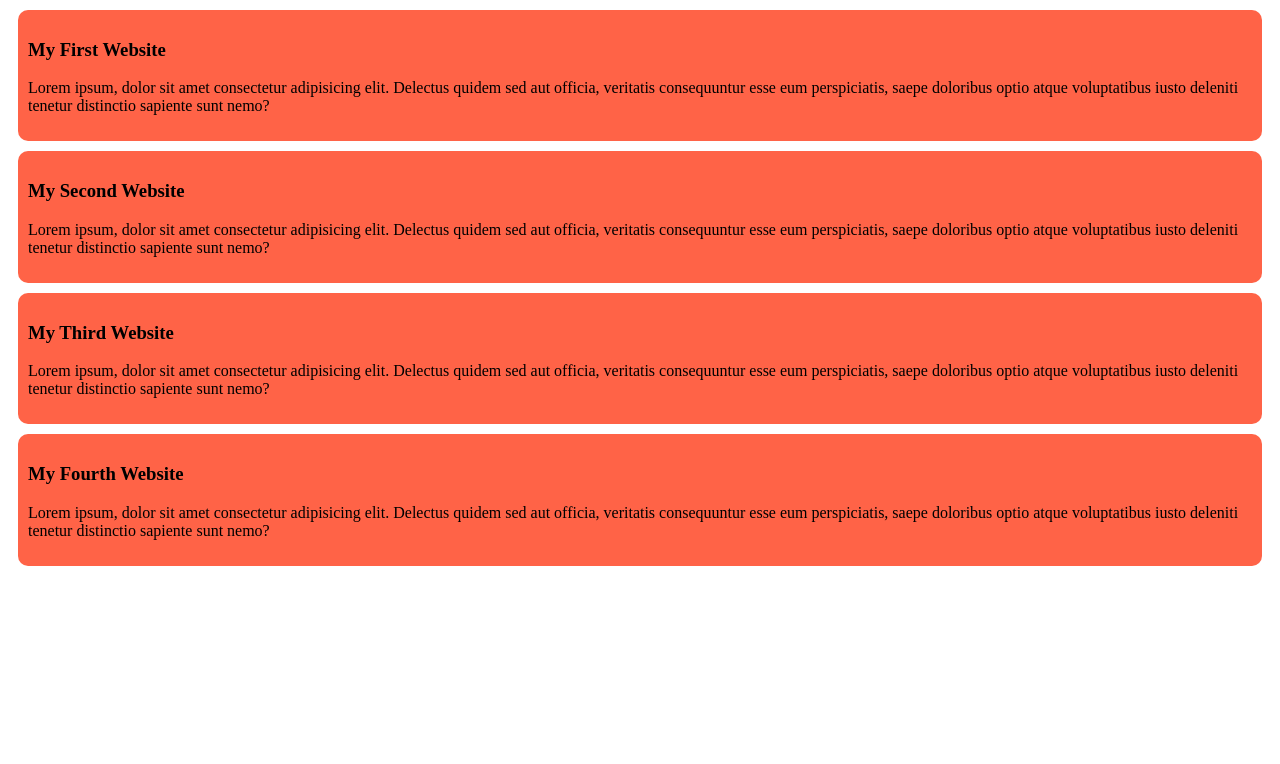
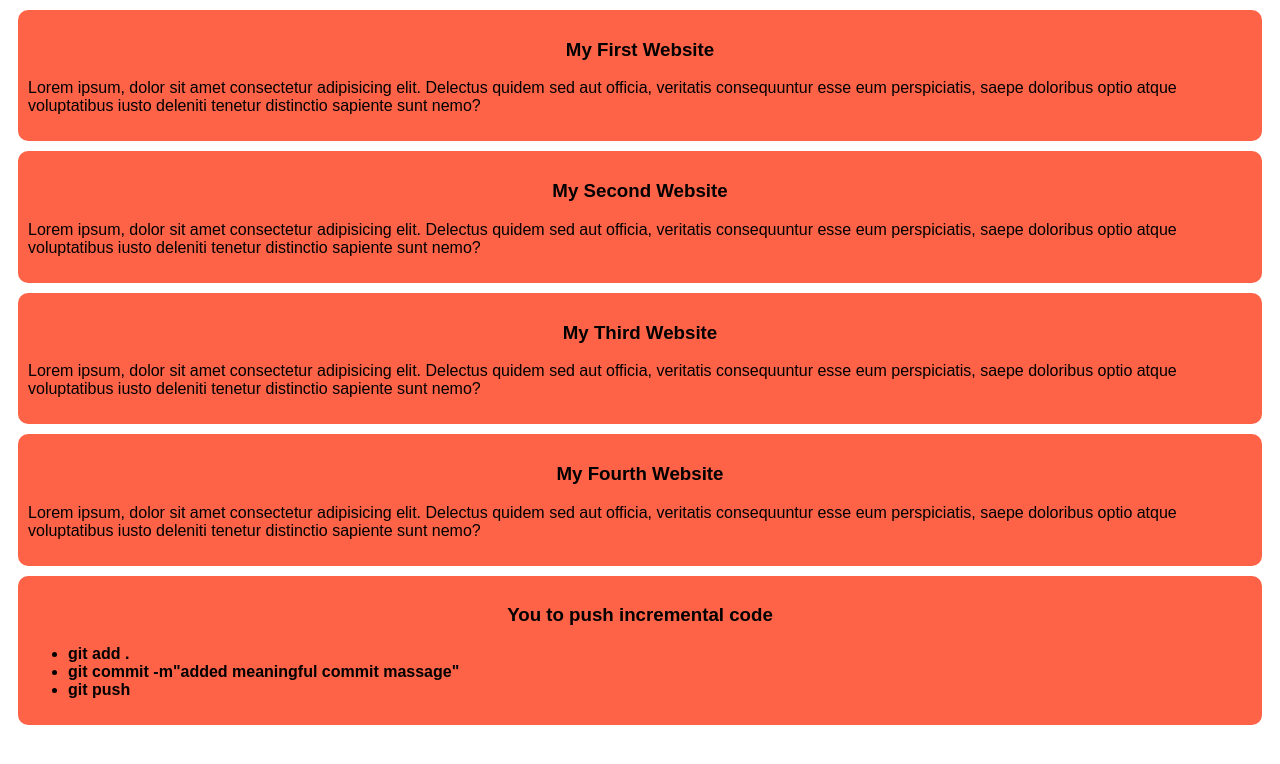
Before and after one commit to sadman249/my-simple-website, a plain HTML site: page index.html in a window 1280 px wide. Drawn offline with Linux system fonts and the light colour scheme.

Commit message:
added the massege

```diff
--- a/index.html
+++ b/index.html
@@ -23,5 +23,13 @@
         <h3>My Fourth Website</h3>
         <p>Lorem ipsum, dolor sit amet consectetur adipisicing elit. Delectus quidem sed aut officia, veritatis consequuntur esse eum perspiciatis, saepe doloribus optio atque voluptatibus iusto deleniti tenetur distinctio sapiente sunt nemo?</p>
     </div>
+    <div>
+        <h3>You to push incremental code</h3>
+        <ul>
+            <li>git add .</li>
+            <li>git commit -m"added meaningful commit massage"</li>
+            <li>git push</li>
+        </ul>
+    </div>
 </body>
 </html>
--- a/style/style.css
+++ b/style/style.css
@@ -3,4 +3,12 @@ div{
     padding: 10px;
     border-radius: 10px;
     margin: 10px;
+    font-family: sans-serif;
+    /* width: 50%; */
 }
+h3{
+    text-align: center;
+}
+ul{
+    font-weight: bold;
+}
```
